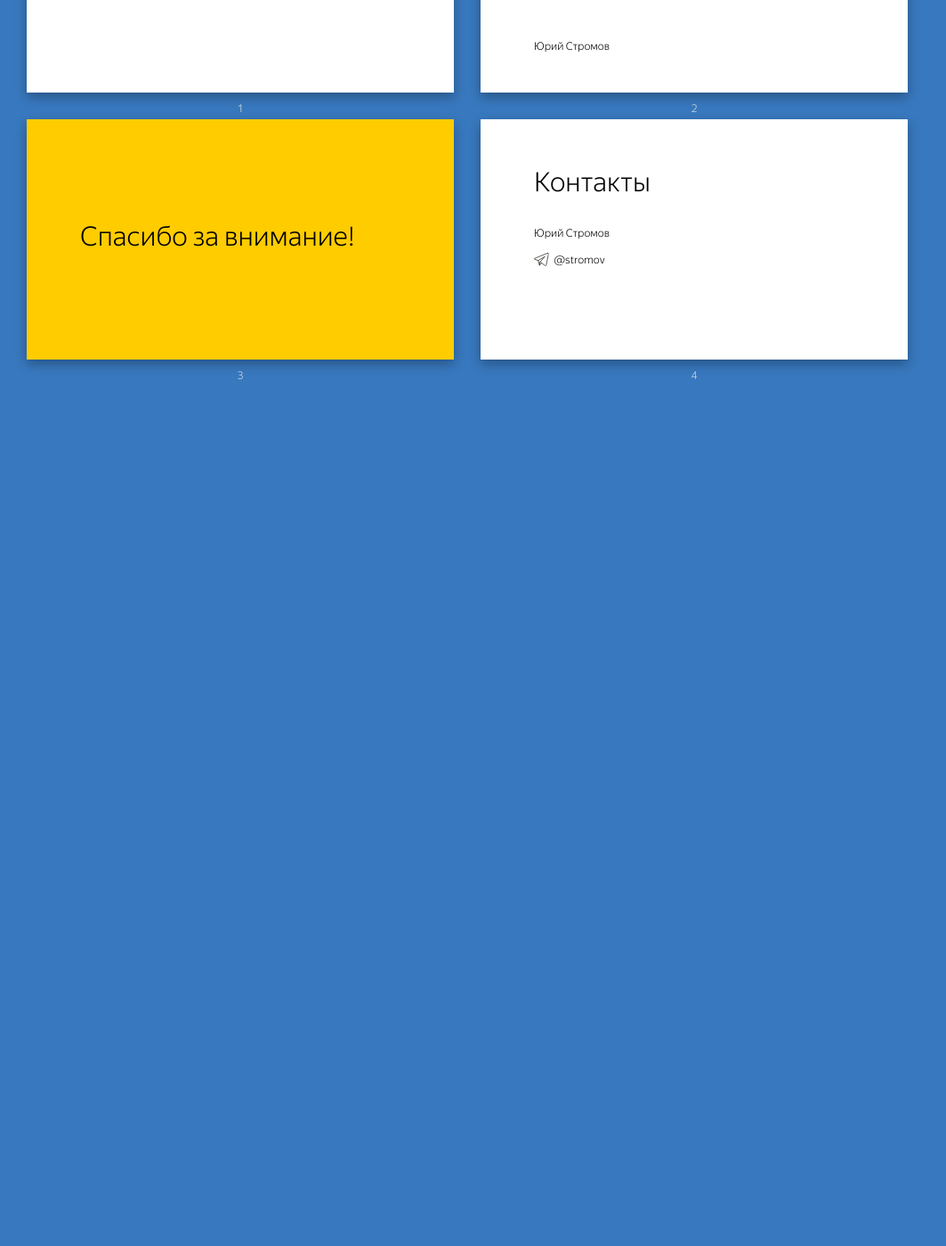
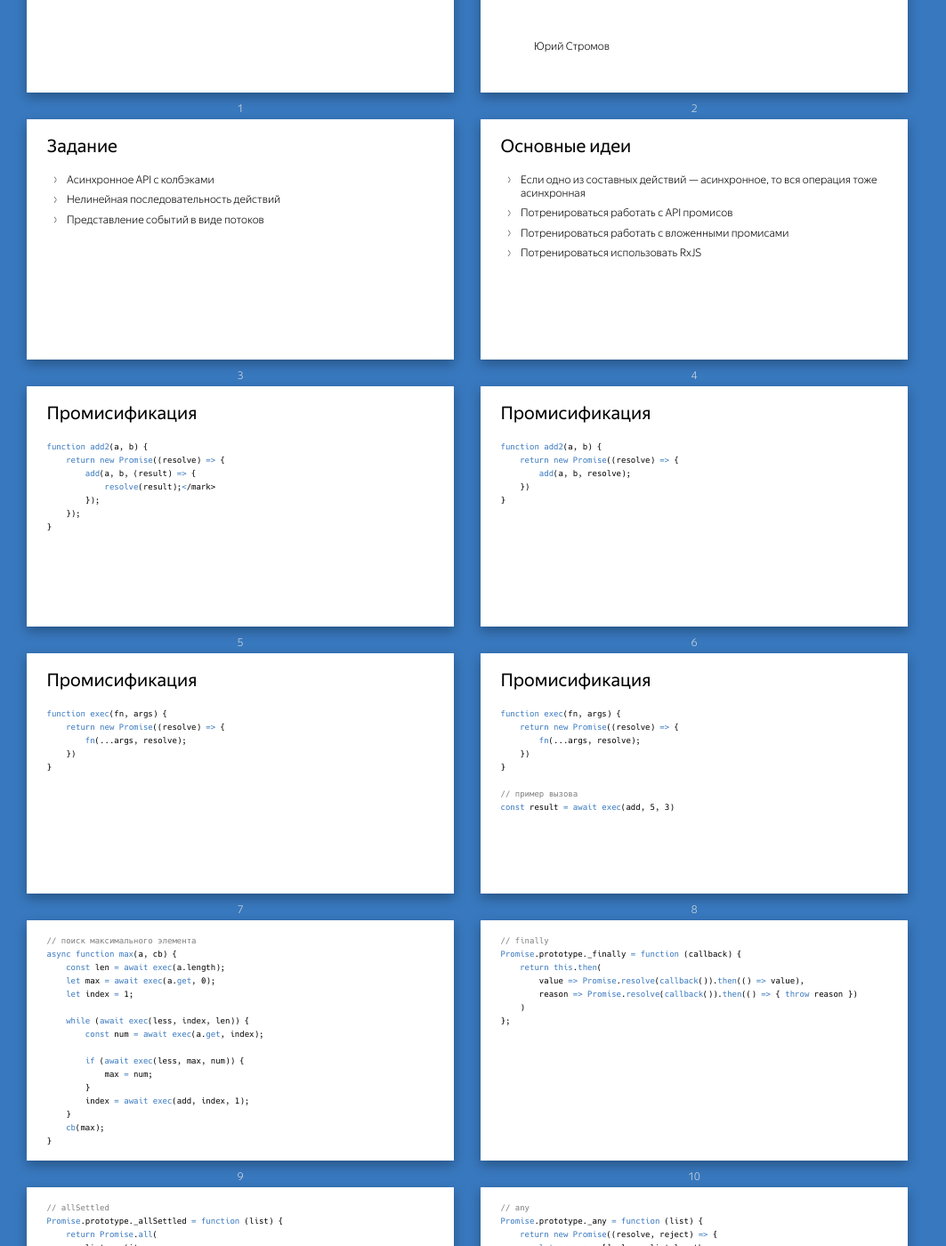
Before and after one commit to stromov/shri-async, a Jekyll site: the page built from index.md, in a window 1280 px wide and 1400 px high, scrolled down 270 px. Shown: the whole window at 89% size, without its empty margins (0-1063 px from the left). Built offline with Jekyll 4.4.1, drawn with Linux system fonts in a browser that asks for light colours; our own code applies the rules of GitHub Pages for plain Markdown files; before the commit the page ends 900 px from its top, so only the background shows below that; some of the changed text lies outside the part shown.

Commit message:
upd presentation

````diff
--- a/index.md
+++ b/index.md
@@ -30,6 +30,137 @@ style: |
 
 </div>
 
+## Задание
+
+- Асинхронное API с колбэками
+- Нелинейная последовательность действий
+- Представление событий в виде потоков
+
+## Основные идеи
+
+- {:.next}Если одно из составных действий — асинхронное, то вся операция тоже асинхронная
+- {:.next}Потренироваться работать с API промисов
+- {:.next}Потренироваться работать с вложенными промисами
+- {:.next}Потренироваться использовать RxJS
+
+## Промисификация
+
+```js
+function add2(a, b) {
+    return new Promise((resolve) => {
+        add(a, b, (result) => {
+            resolve(result);</mark>
+        });
+    });
+}
+```
+
+## Промисификация
+
+```js
+function add2(a, b) {
+    return new Promise((resolve) => {
+        add(a, b, resolve);
+    })
+}
+```
+
+## Промисификация
+
+```js
+function exec(fn, ...args) {
+    return new Promise((resolve) => {
+        fn(...args, resolve);
+    })
+}
+```
+
+## Промисификация
+
+```js
+function exec(fn, ...args) {
+    return new Promise((resolve) => {
+        fn(...args, resolve);
+    })
+}
+
+// пример вызова
+const result = await exec(add, 5, 3)
+```
+
+## поиск максимального элемента
+{:.fullscreen}
+
+```js
+// поиск максимального элемента
+async function max(a, cb) {
+    const len = await exec(a.length);
+    let max = await exec(a.get, 0);
+    let index = 1;
+
+    while (await exec(less, index, len)) {
+        const num = await exec(a.get, index);
+
+        if (await exec(less, max, num)) {
+            max = num;
+        }
+        index = await exec(add, index, 1);
+    }
+    cb(max);
+}
+```
+
+## finally
+{:.fullscreen}
+
+```js
+// finally
+Promise.prototype._finally = function (callback) {
+    return this.then(
+        value => Promise.resolve(callback()).then(() => value),
+        reason => Promise.resolve(callback()).then(() => { throw reason })
+    )
+};
+```
+
+## allSettled
+{:.fullscreen}
+
+```js
+// allSettled
+Promise.prototype._allSettled = function (list) {
+    return Promise.all(
+        list.map(item =>
+            Promise.resolve(item)
+            .then(value => ({ status: 'fulfilled', value: value }))
+            .catch(reason => ({ status: 'rejected', reason: reason}))
+        )
+    );
+};
+```
+
+## any
+{:.fullscreen}
+
+```js
+// any
+Promise.prototype._any = function (list) {
+    return new Promise((resolve, reject) => {
+        let errors = [], len = list.length;
+
+        list.forEach((item, i) => {
+            Promise.resolve(item).then(resolve, (reason) => {
+                errors[i] = reason;
+                len--;
+
+                if (!len) {
+                    reject({ errors })
+                }
+            })
+        });
+    });
+};
+```
 
 ## Спасибо за внимание!
 {:.section}
````
